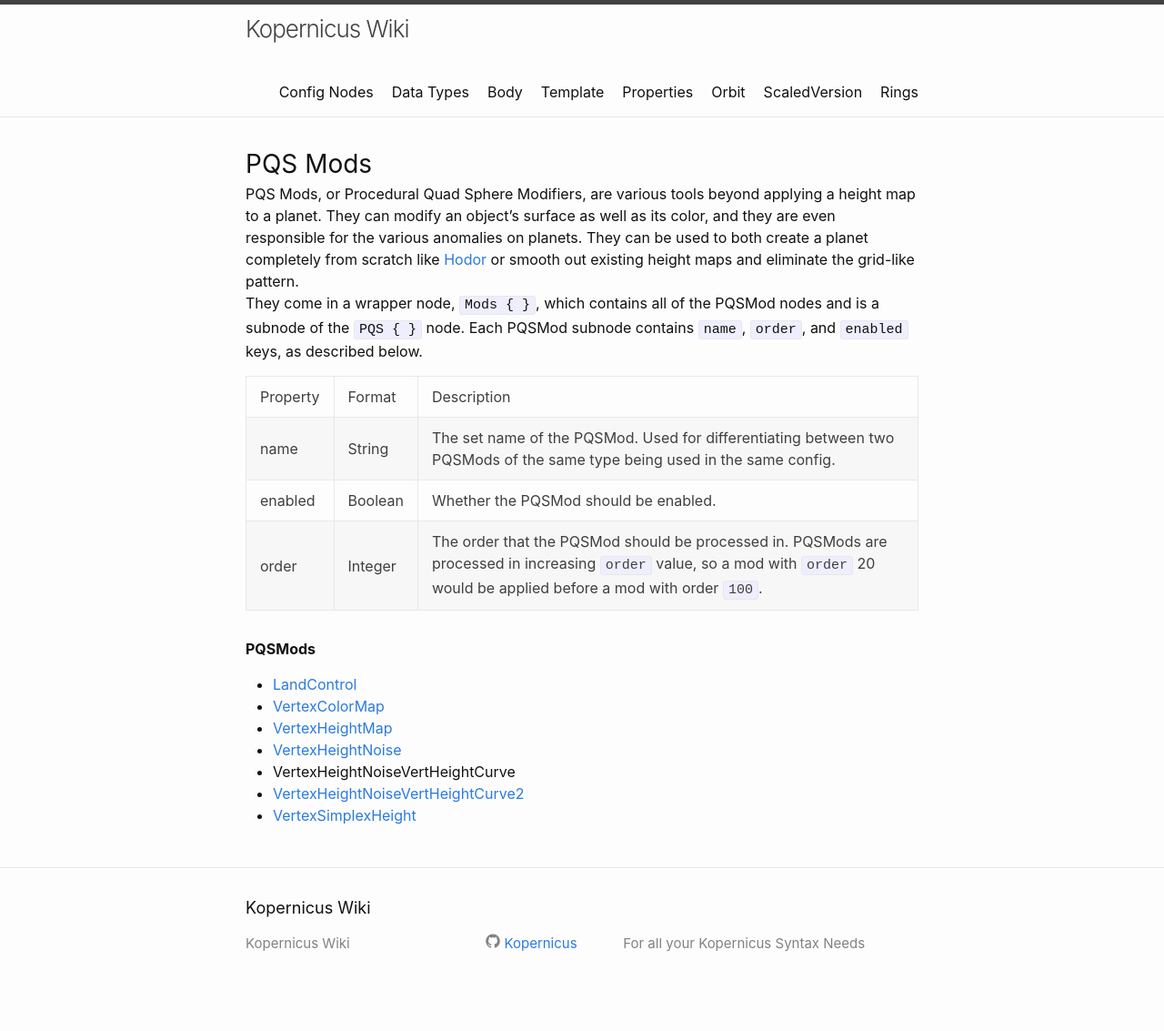
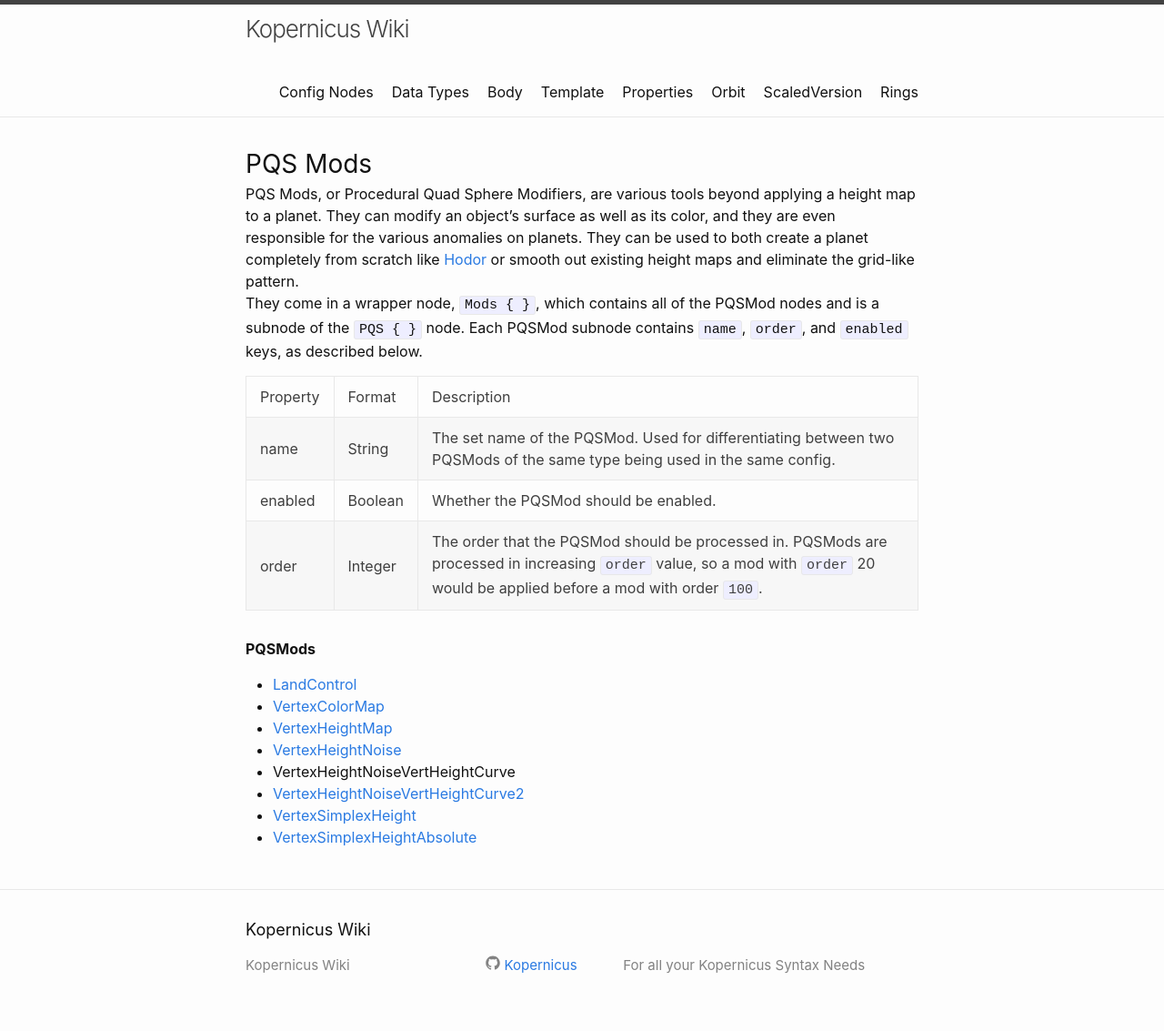
Before and after one commit to Kopernicus/wiki, a Jekyll site: the page built from PQSMods/PQSMods.md, in a window 1280 px wide. Shown: the whole page at 91% size. Built offline with Jekyll 4.4.1, drawn with Linux system fonts in a browser that asks for light colours; before the commit the page ends 1109 px from its top, so only the background shows below that.

Commit message:
add VSHA to PQSMods nav page

```diff
--- a/PQSMods/PQSMods.md
+++ b/PQSMods/PQSMods.md
@@ -20,3 +20,4 @@ Each PQSMod subnode contains `name`, `order`, and `enabled` keys, as described b
 + VertexHeightNoiseVertHeightCurve
 + [VertexHeightNoiseVertHeightCurve2]({{ site.baseurl }}{% link PQSMods/VertexHeightNoiseVertHeightCurve2.md %})
 + [VertexSimplexHeight]({{ site.baseurl }}{% link PQSMods/VertexSimplexHeight.md %})
++ [VertexSimplexHeightAbsolute]({{ site.baseurl }}{% link PQSMods/VertexSimplexHeightAbsolute.md %})
```
